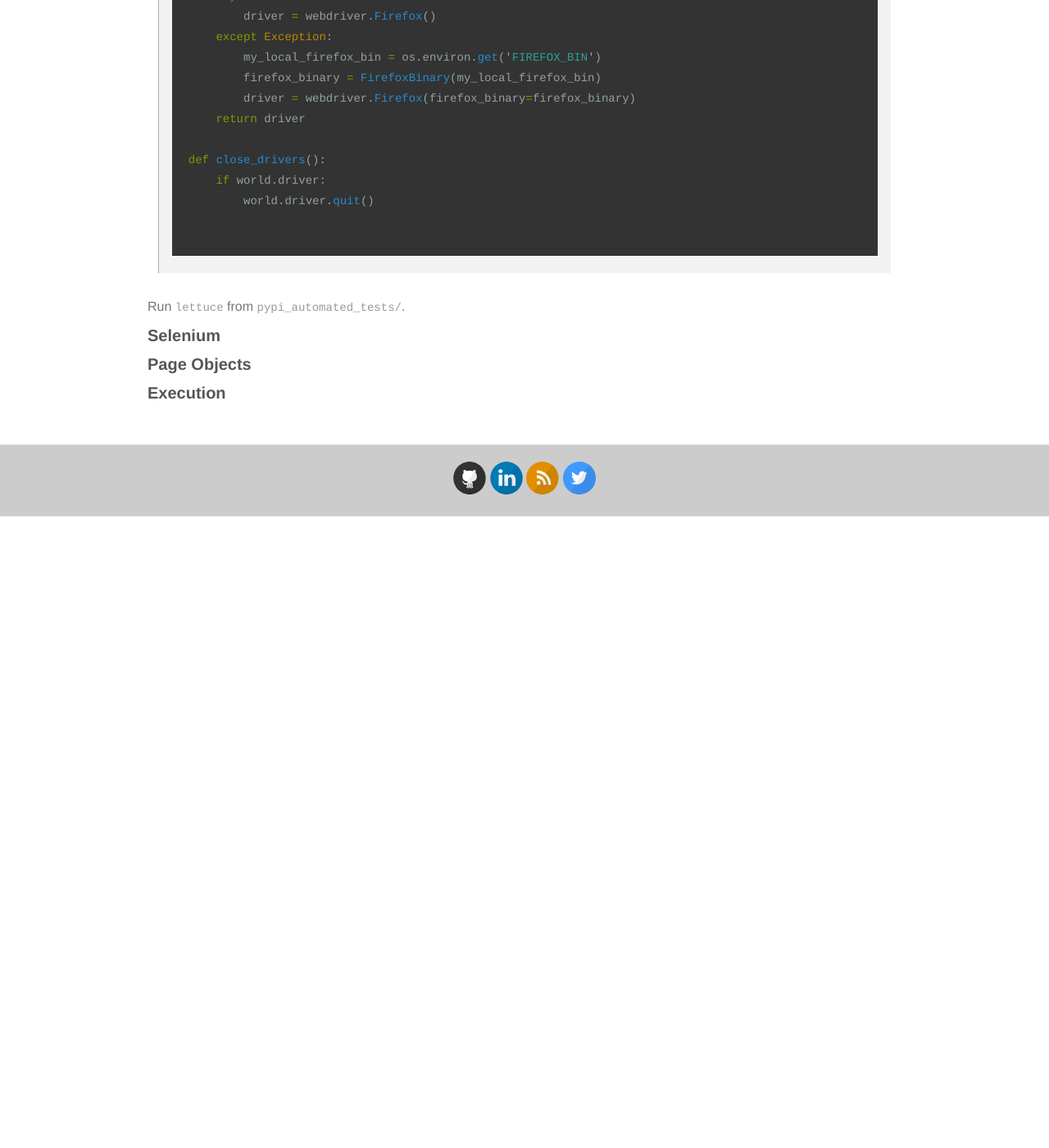
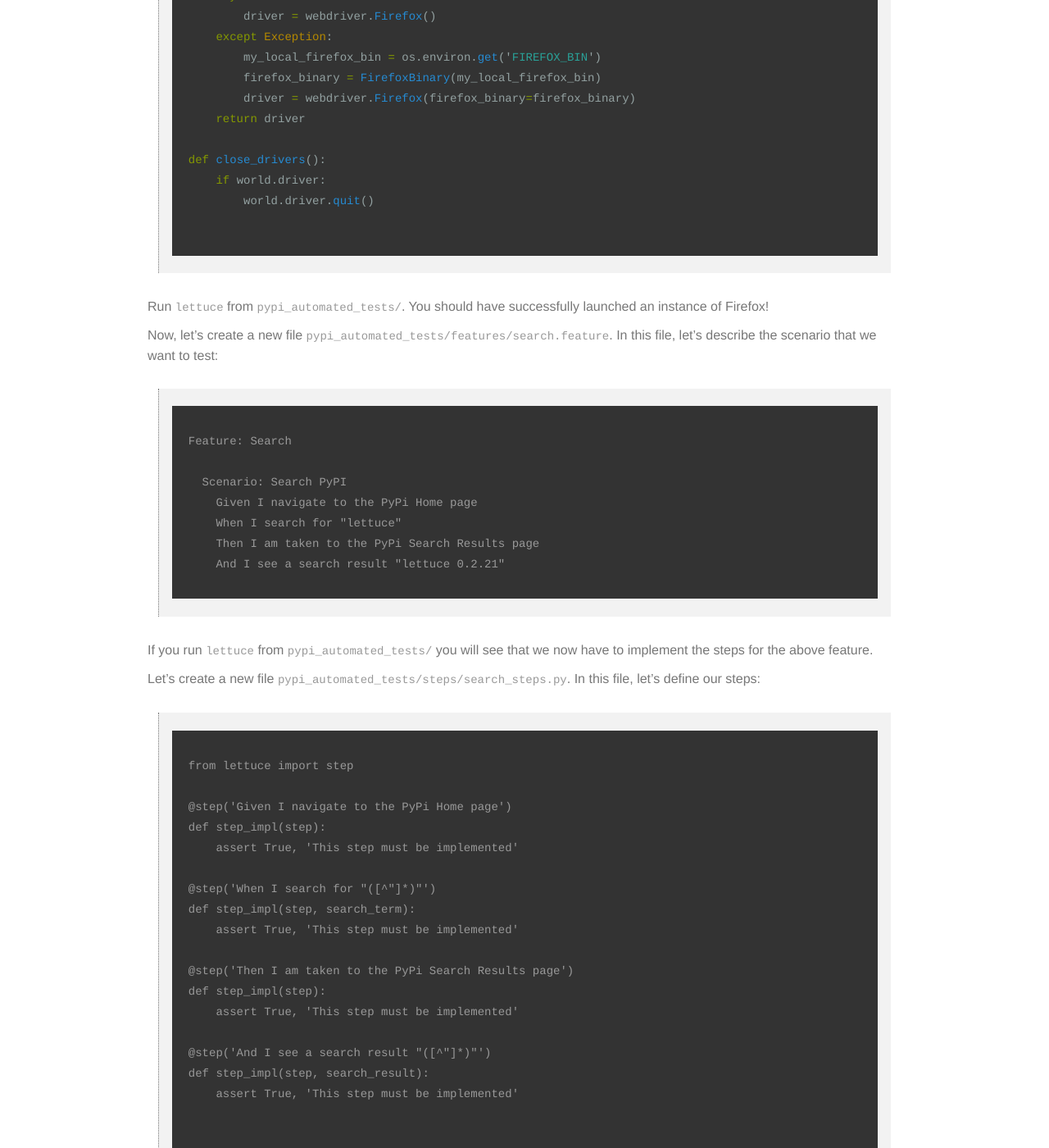
Before and after one commit to the-creative-tester/blog, a Jekyll site: the page built from _posts/2015-10-26-Python-Browser-Automation.md, in a window 1280 px wide and 1400 px high, scrolled down 2534 px. Shown: the whole window at 82% size. Built offline with Jekyll 4.4.1, drawn with Linux system fonts in a browser that asks for light colours; nearby versions of some CDN libraries; before the commit the page ends 3164 px from its top, so only the background shows below that; some of the changed text lies outside the part shown.

Commit message:
Update 2015-10-26-Python-Browser-Automation.md

````diff
--- a/_posts/2015-10-26-Python-Browser-Automation.md
+++ b/_posts/2015-10-26-Python-Browser-Automation.md
@@ -65,9 +65,9 @@ pypi_automated_tests/
     steps/
 ~~~
 
-### BDD
+### Lettuce Setup
 
-To make use of Lettuce, we will first have to create a new file ```pypi_automated_tests/terrain.py```.  Have a read about [terrain](http://lettuce.it/reference/terrain.html), but in summary, ```terrain.py``` is the place to put all your setup and configuration, but also allows us to make use of ```world```, a place to dump stuff that you want to use across your automated tests.  In this file, place the following contents:
+To make use of Lettuce, we will first have to create a new file ```pypi_automated_tests/terrain.py```.  Have a read about [terrain](http://lettuce.it/reference/terrain.html), but in summary, ```terrain.py``` is the place to put all your setup and configuration, but also allows us to make use of ```world```, a place to dump stuff that you want to use across your automated tests.  In this file, place the following code:
 
 >
 ~~~ python
@@ -107,10 +107,47 @@ def close_drivers():
 >
 ~~~
 
-Run ```lettuce``` from ```pypi_automated_tests/```.
+Run ```lettuce``` from ```pypi_automated_tests/```.  You should have successfully launched an instance of Firefox!
+
+Now, let's create a new file ```pypi_automated_tests/features/search.feature```.  In this file, let's describe the scenario that we want to test:
+
+>
+~~~
+Feature: Search
+>
+  Scenario: Search PyPI
+    Given I navigate to the PyPi Home page
+    When I search for "lettuce"
+    Then I am taken to the PyPi Search Results page
+    And I see a search result "lettuce 0.2.21"
+~~~
+
+If you run ```lettuce``` from ```pypi_automated_tests/``` you will see that we now have to implement the steps for the above feature.
+
+Let's create a new file ```pypi_automated_tests/steps/search_steps.py```.  In this file, let's define our steps:
+
+>
+~~~
+from lettuce import step
+>
+@step('Given I navigate to the PyPi Home page')
+def step_impl(step):
+    assert True, 'This step must be implemented'
+>
+@step('When I search for "([^"]*)"')
+def step_impl(step, search_term):
+    assert True, 'This step must be implemented'
+>
+@step('Then I am taken to the PyPi Search Results page')
+def step_impl(step):
+    assert True, 'This step must be implemented'
+>
+@step('And I see a search result "([^"]*)"')
+def step_impl(step, search_result):
+    assert True, 'This step must be implemented'
+>
+~~~
 
 ### Selenium
 
-### Page Objects
-
 ### Execution
````
